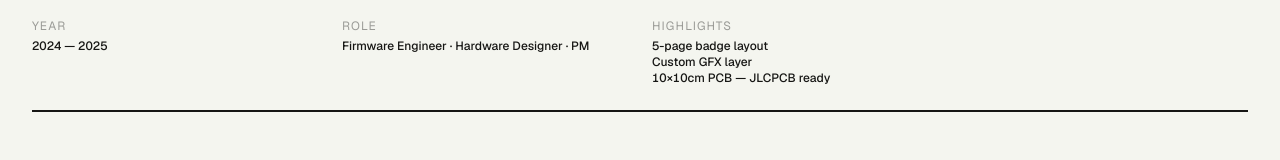
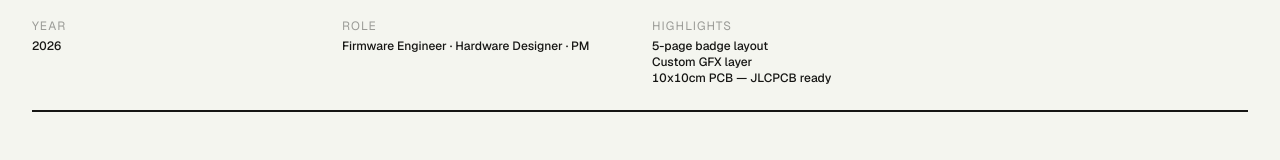
Before and after one commit to mjmokhtar/mj-portfolio, a Vue app: page /projects/epaper in a window 1280 px wide. Shown: the part 272-432 px from the top of the page. Built offline with nearby package versions, Linux system fonts and the light colour scheme; a web font is replaced by a local one.

Commit message:
update minor

```diff
--- a/src/data/projectDetails.js
+++ b/src/data/projectDetails.js
@@ -4,7 +4,7 @@ export const projectDetails = {
     title: "Industrial IoT Middleware System",
     tagline: "Converting raw machine protocols into web-consumable data.",
     status: "coming-soon",
-    year: "2023 — 2024",
+    year: "2023 — 2025",
     role: "Embedded Systems Engineer · Backend Developer",
     stack: ["Node.js", "Modbus TCP/IP", "UDP", "PostgreSQL", "MySQL", "RESTful API", "Node-RED", "RESTEK"],
     sites: ["Jabodebek LRT — ATWP & RFID Train System", "ANTAM POMALA — Industrial Weightbridge"],
@@ -20,11 +20,11 @@ export const projectDetails = {
     title: "ePaper Conference Badge",
     tagline: "Custom firmware and hardware for a smart conference badge.",
     status: "coming-soon",
-    year: "2024 — 2025",
+    year: "2026",
     role: "Firmware Engineer · Hardware Designer · PM",
     stack: ["ESP32", "SSD1680", "ESP-IDF", "KiCad", "C", "C++"],
     sites: [],
-    impact: ["5-page badge layout", "Custom GFX layer", "10×10cm PCB — JLCPCB ready"],
+    impact: ["5-page badge layout", "Custom GFX layer", "10x10cm PCB — JLCPCB ready"],
     gallery: [
       { src: "/projects/epaper/epaper-1.jpg", caption: "PCB design" },
       { src: "/projects/epaper/epaper-2.jpg", caption: "Badge prototype" },
@@ -36,7 +36,7 @@ export const projectDetails = {
     title: "Running Text LED",
     tagline: "ESP32-based RGB LED controller for Jabodebek and Commuter Line trains.",
     status: "coming-soon",
-    year: "2023",
+    year: "2023 - 2024",
     role: "Embedded Systems Engineer · Hardware Designer",
     stack: ["Arduino", "Espressif", "C", "C++", "Eagle PCB", "Raspberry Pi"],
     sites: ["Jabodebek LRT", "Commuter Line"],
```
